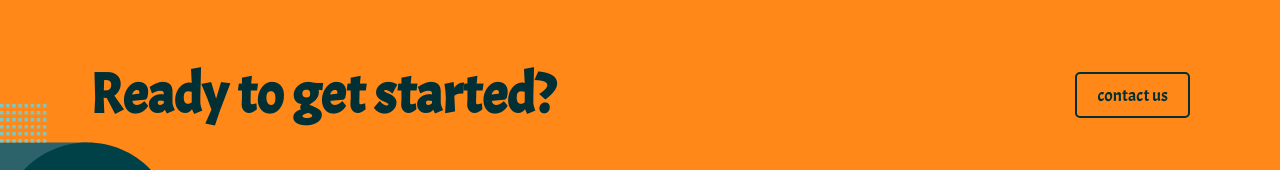
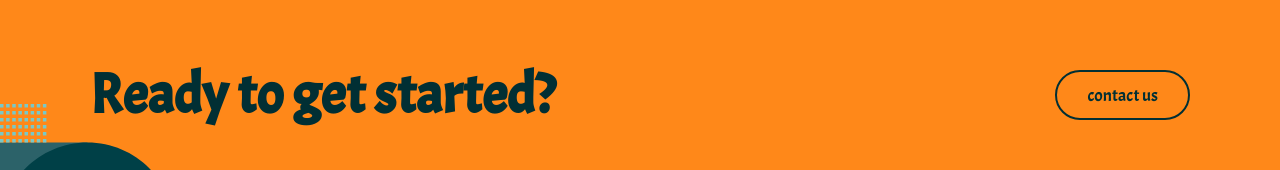
Before and after one commit to Yahyawi99/soqSites, a Next.js app: page / in a window 1280 px wide. Shown: the part 2159-2329 px from the top of the page. Built offline with nearby package versions, Linux system fonts and the light colour scheme.

Commit message:
working on services home section

```diff
--- a/styles/home/contact.module.css
+++ b/styles/home/contact.module.css
@@ -24,11 +24,11 @@
   color: var(--clr-4);
   background-color: transparent;
   border: 2px solid var(--clr-4);
-  border-radius: var(--br);
+  border-radius: 25px;
   font-size: 1.1rem;
   cursor: pointer;
   transition: .3s;
-  padding: 10px 20px;
+  padding: 12px 30px;
 }
 
 /* **Hover** */
```
